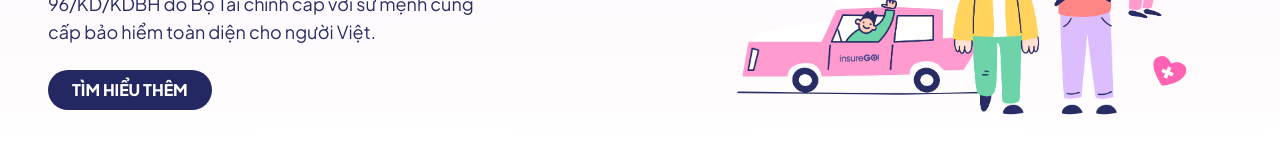
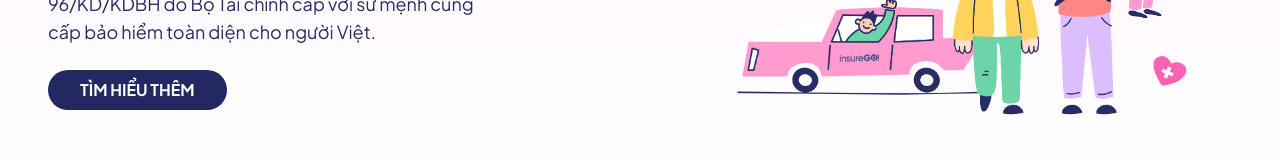
Before and after one commit to lequythien/reactjs_mainsite_apib, a React (Vite) app: page / in a window 1280 px wide. Shown: the part 322-482 px from the top of the page. Built offline with nearby package versions, Linux system fonts and the light colour scheme.

Commit message:
update code

```diff
--- a/src/components/Header.jsx
+++ b/src/components/Header.jsx
@@ -17,7 +17,7 @@ const Header = () => {
             Việt.
           </p>
           <div className="flex justify-center md:justify-start">
-            <button className="bg-[#232862] font-extrabold text-white px-6 py-2 rounded-full hover:bg-blue-700 transition-all duration-200 text-sm md:text-base">
+            <button className="mt-3 lg:mt-0 bg-[#232862] hover:bg-[#1b1f4a] shadow-none hover:shadow-md font-bold text-white px-8 py-2 sm:py-2 lg:py-2 rounded-full transition-all duration-200 text-xs sm:text-sm lg:text-base">
               TÌM HIỂU THÊM
             </button>
           </div>
```
